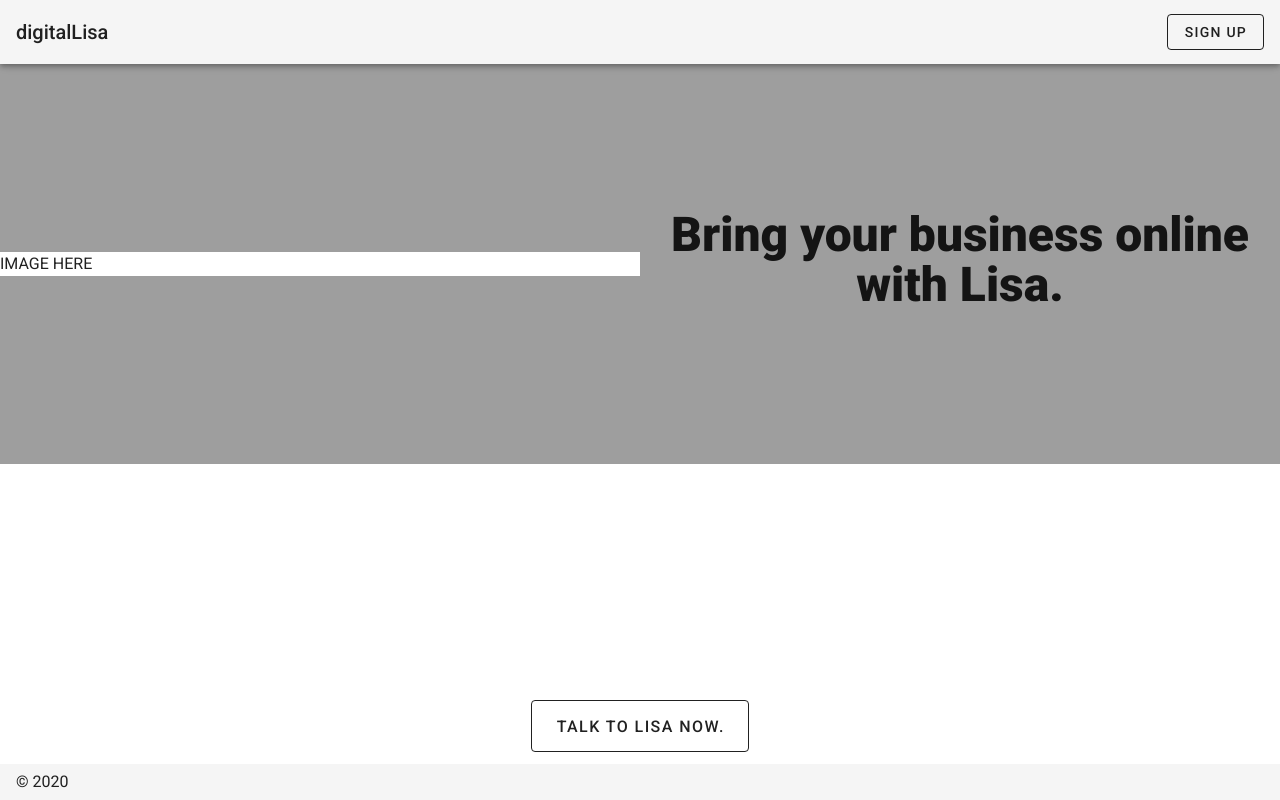
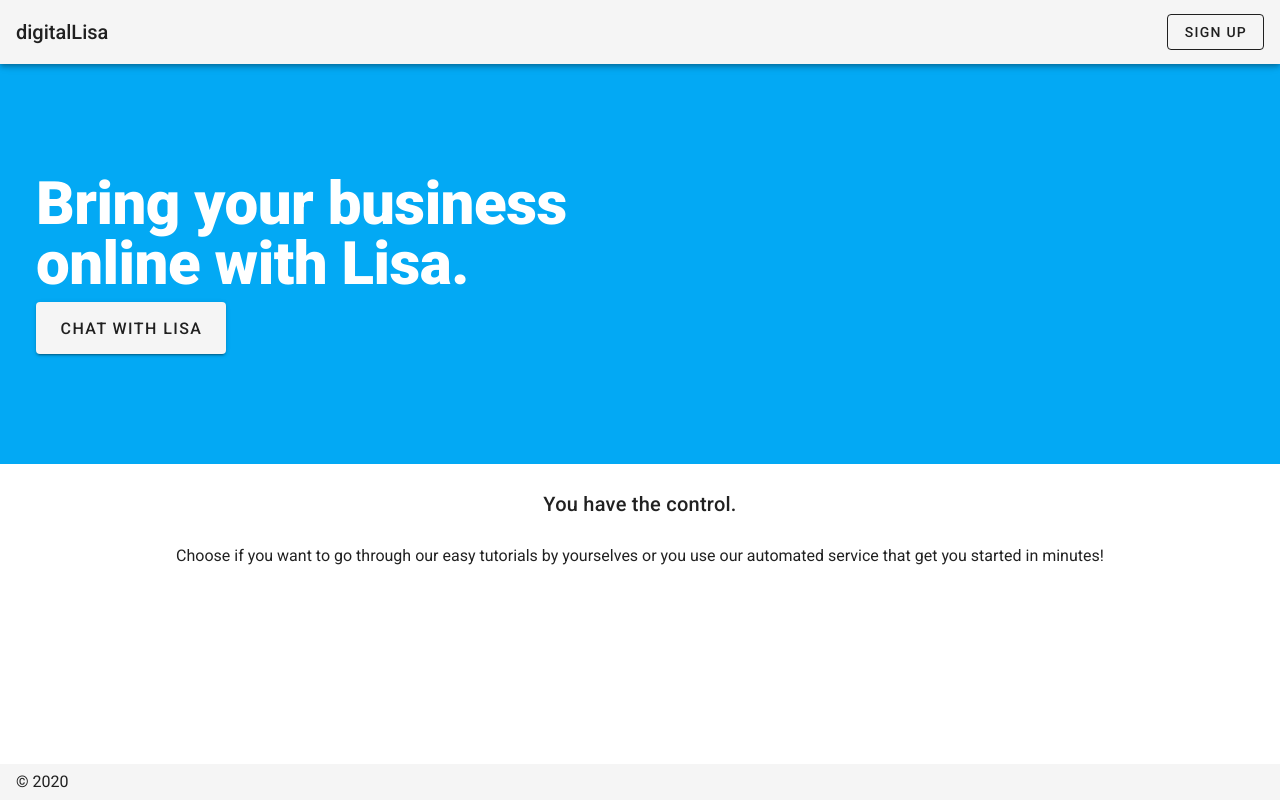
Before and after one commit to digitallisa/digitallisa, a Nuxt app: page / in a window 1280 px wide. Shown: the top 800 px of the page. Built offline with nearby package versions, Linux system fonts and the light colour scheme.

Commit message:
Homepage
Co-authored-by: nils168@live.de <nils168@live.de>

```diff
--- a/components/index/mainContainer.vue
+++ b/components/index/mainContainer.vue
@@ -1,33 +1,29 @@
 <template>
   <v-container fluid class="pa-0 ma-0">
-    <v-row class="grey" align="center" style="height:400px" no-gutters>
-      <v-col cols="12" md="6">
-        <v-sheet>
-          IMAGE HERE
-        </v-sheet>
-      </v-col>
-      <v-col cols="12" md="6">
-        <v-row dense>
+    <v-row class="light-blue" align="center" style="height:400px" no-gutters>
+      <v-col cols="6">
+        <v-container class="ml-6">
+          <v-row justify="center" dense>
             <v-col cols="12">
-            <h4 class="display-2 font-weight-black text-center">
+              <h4 class="white--text display-3 font-weight-black">
                 Bring your business online with Lisa.
               </h4>
             </v-col>
             <v-col cols="12">
-            <h4 class="display-2 font-weight-black text-center"></h4>
+              <v-row>
+                <v-col cols="auto">
+                  <v-btn to="/chatbot" nuxt x-large filled>
+                    Chat With Lisa
+                  </v-btn>
                 </v-col>
               </v-row>
             </v-col>
           </v-row>
-    <v-row justify="center" align="center" style="height:500px">
-      <v-col cols="auto">
-        <v-btn to="/chatbot" nuxt x-large outlined>Talk to Lisa now.</v-btn>
+        </v-container>
       </v-col>
     </v-row>
     <v-row justify="center" align="center">
-      <v-col class="title" cols="auto">
-        You have the control.
-      </v-col>
+      <v-col class="title" cols="auto">You have the control.</v-col>
     </v-row>
     <v-row justify="center" align="center">
       <v-col cols="auto">
```
Also changed, not shown: 1 other file (tests, documents, lock files or other folders). Lines whose indentation alone changed are shown as unchanged.
